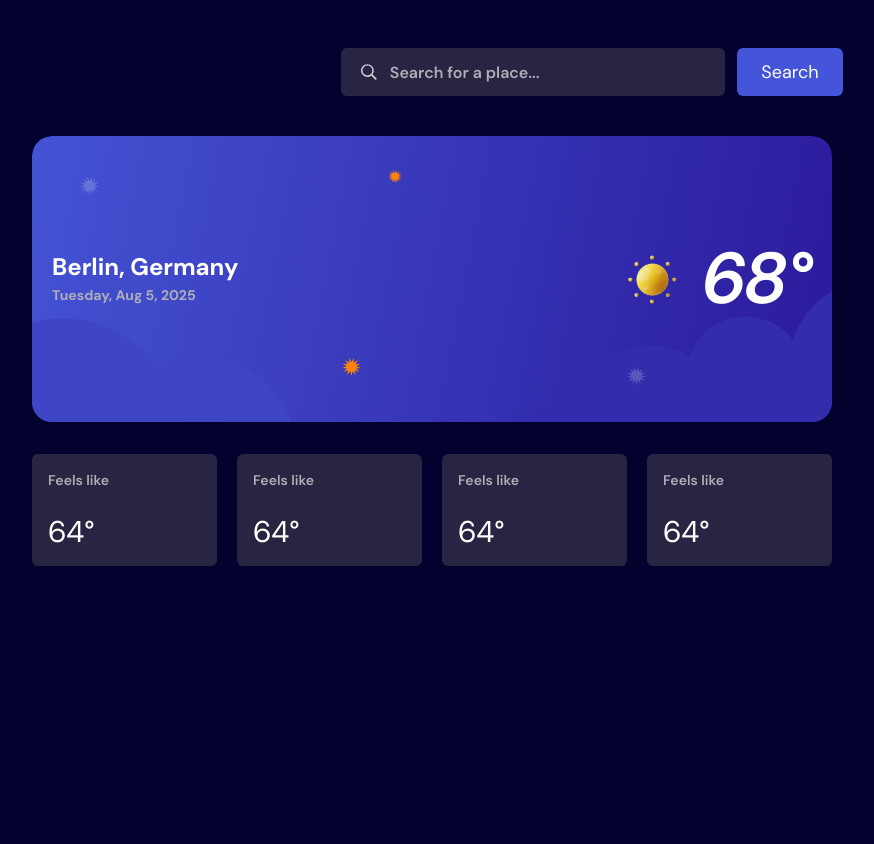
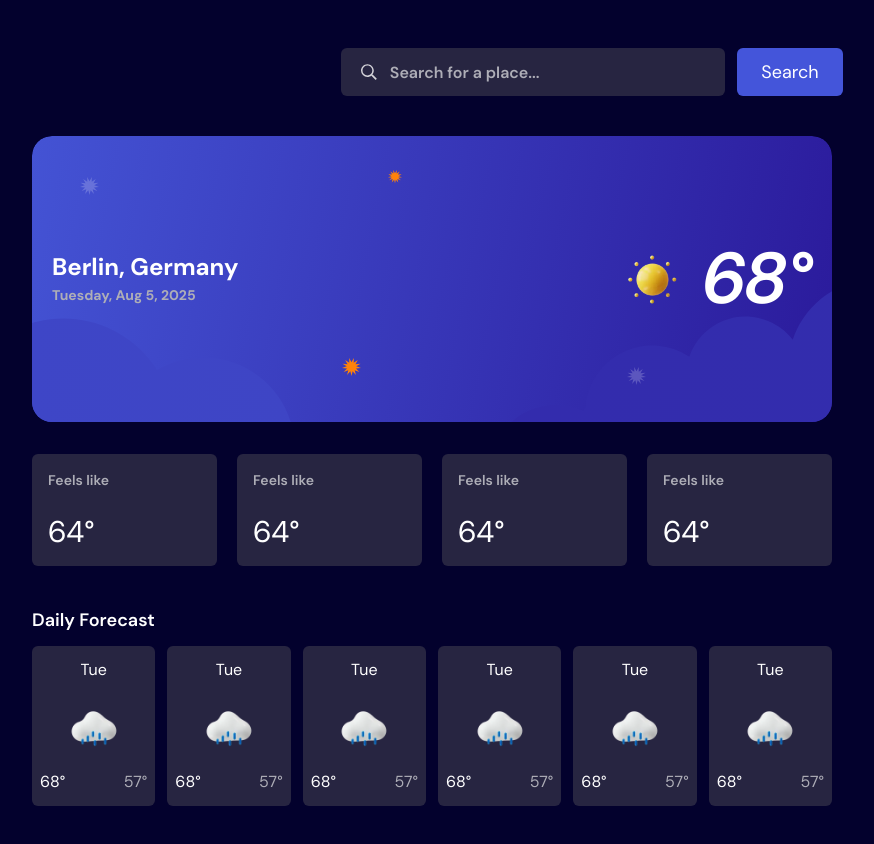
Before and after one commit to Diegox2703/Weather-App, a React (Vite) app: page / in a window 1280 px wide. Shown: the part 180-1024 px from the top of the page, without its empty margins (48-922 px from the left). Before the commit the page ends 900 px from the top, so only its background shows below. Built offline with nearby package versions, Linux system fonts and the light colour scheme.

Commit message:
Estilos componente daily forecast acabados

```diff
--- a/src/components/features/Forecast/CurrentForecast/CurrentWeather/CurrentWeather.tsx
+++ b/src/components/features/Forecast/CurrentForecast/CurrentWeather/CurrentWeather.tsx
@@ -8,7 +8,7 @@ export function CurrentWeather() {
             <span className='text-Neutral-300 text-sm'>Tuesday, Aug 5, 2025</span>
         </section>
         <section className='flex items-center'>
-            <img width={100} height={100} src={sunnyIcon} alt="icon-sunny"/>
+            <img width={100} src={sunnyIcon} alt="icon-sunny"/>
             <h1 className='text-Neutral-0 text-7xl font-semibold font-DM-Sans-Italic'>68°</h1>
         </section>
     </article>
--- /dev/null
+++ b/src/components/features/Forecast/DailyForecast/DailyForecast.tsx
@@ -0,0 +1,17 @@
+import { DailyForecastItem } from './DailyForecastItem'
+
+export function DailyForecast() {
+  return (
+    <section className='mt-10'>
+      <h1 className='text-Neutral-0 text-lg font-semibold'>Daily Forecast</h1>
+      <section className='mt-3 flex gap-3'>
+        <DailyForecastItem/>
+        <DailyForecastItem/>
+        <DailyForecastItem/>
+        <DailyForecastItem/>
+        <DailyForecastItem/>
+        <DailyForecastItem/>
+      </section>
+    </section>
+  )
+}
--- /dev/null
+++ b/src/components/features/Forecast/DailyForecast/DailyForecastItem/DailyForecastItem.tsx
@@ -0,0 +1,14 @@
+import weatherIcon from '/images/icon-drizzle.webp'
+
+export function DailyForecastItem() {
+  return (
+    <article className='bg-Neutral-800 flex flex-col flex-1 min-w-20 max-w-[150px] px-2 py-3 h-40 rounded-md items-center justify-between'>
+        <h2 className='text-Neutral-0'>Tue</h2>
+        <img src={weatherIcon} alt="weather-icon" width={70}/>
+        <section className='flex items-center justify-between w-full'>
+            <p className='text-Neutral-0'>68°</p>
+            <p className='text-Neutral-300'>57°</p>
+        </section>
+    </article>
+  )
+}
--- /dev/null
+++ b/src/components/features/Forecast/DailyForecast/DailyForecastItem/index.ts
@@ -0,0 +1 @@
+export { DailyForecastItem } from './DailyForecastItem'
--- /dev/null
+++ b/src/components/features/Forecast/DailyForecast/index.ts
@@ -0,0 +1 @@
+export { DailyForecast } from './DailyForecast'
--- a/src/components/features/Forecast/Forecast.tsx
+++ b/src/components/features/Forecast/Forecast.tsx
@@ -1,11 +1,17 @@
 import { CurrentForecast } from './CurrentForecast'
+import { DailyForecast } from './DailyForecast'
 import { ForecastHeader } from './ForecastHeader'
 
 export function Forecast() {
   return (
     <div className='flex flex-col gap-10'>
       <ForecastHeader/>
-      <CurrentForecast/>
+      <section className='flex'>
+        <section>
+          <CurrentForecast/>
+          <DailyForecast/>
+        </section>
+      </section>
     </div>
   )
 }
```
